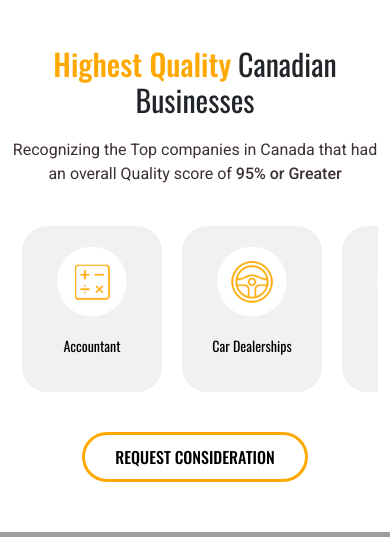
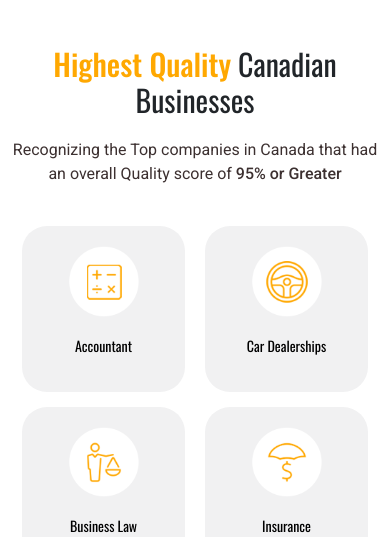
Before and after one commit to develoeprboy1990/QualityBusinessAwards-Custom, a PHP site: page / in a window 390 px wide. Shown: the part 330-867 px from the top of the page. Run offline with PHP 8.4, Linux system fonts and the light colour scheme; data that the repository does not hold is empty; some libraries are stand-ins or nearby versions; grey boxes are pictures that could not be loaded.

Commit message:
style adjustment

```diff
--- a/css/style.css
+++ b/css/style.css
@@ -266,6 +266,9 @@ body {
 }
 .businessQuality_finder .searh_form .search-container {
   width: 100%;
+}
+.businessQuality_finder .searh_form .search-container .autocomplete-suggestions {
+  border: 0;
 }
 .businessQuality_finder .searh_form .form-control, .businessQuality_finder .searh_form .form-select {
   border-radius: 4px;
@@ -1870,12 +1873,13 @@ section {
     width: 30px;
   }
   .welcome ul {
-    flex-wrap: nowrap;
-    overflow-y: hidden;
+    flex-wrap: wrap;
+    justify-content: center;
   }
   .welcome ul li {
-    flex: 0 0 160px;
-    max-width: 160px;
+    flex: 0 0 50%;
+    max-width: 50%;
+    margin-bottom: 15px;
   }
   .welcome ul li img {
     width: 70px;
--- a/css/style.scss
+++ b/css/style.scss
@@ -265,6 +265,9 @@ body{
         align-items: center;
         .search-container{
             width: 100%;
+            .autocomplete-suggestions{
+                border: 0;
+            }
         }
         .form-control, .form-select{
             border-radius: 4px;
@@ -1975,11 +1978,12 @@ section{
     }
     .welcome{
         ul{
-            flex-wrap: nowrap;
-            overflow-y: hidden;
+            flex-wrap: wrap;
+            justify-content: center;
             li{
-                flex: 0 0 160px;
-                max-width: 160px;
+                flex: 0 0 50%;
+                max-width: 50%;
+                margin-bottom: 15px;
                 img{
                     width: 70px;
                 }
```
Also changed, not shown: 1 other file.
